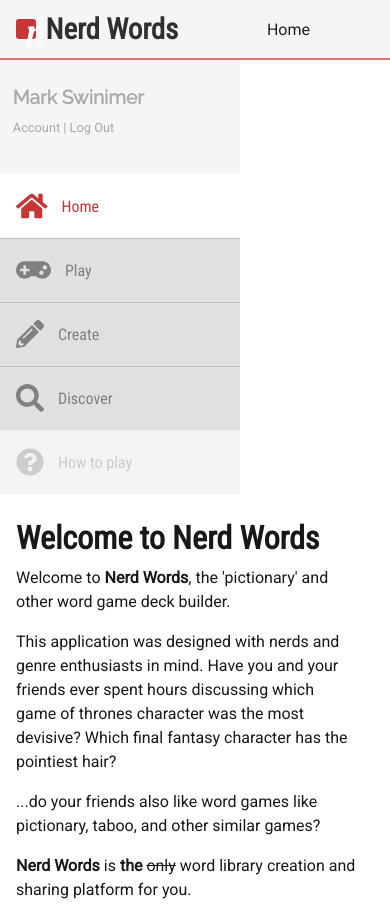
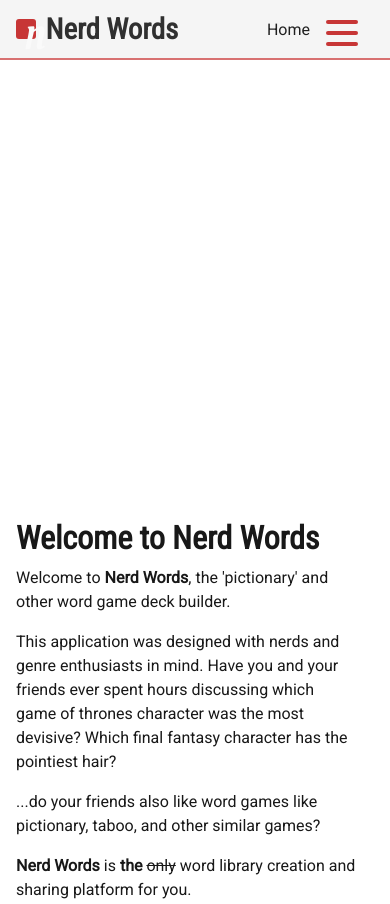
Before and after one commit to markswinimer/nerd-words, a React (Create React App) app in the folder client/: page / in a window 390 px wide. Built offline with nearby package versions, Linux system fonts and the light colour scheme.

Commit message:
further burger/menu mobile

```diff
--- a/client/src/App.js
+++ b/client/src/App.js
@@ -26,32 +26,27 @@ const routes = [
   {
     path: '/',
     exact: true,
-    menu: () => <Menu currentPage='home'/>,
+    currentPage: 'home',
     main: () => <Home />
   },
   {
     path: '/play',
-    menu: () => <Menu currentPage='play'/>,
+    currentPage: 'play',
     main: () => <Play />
   },
   {
     path: '/create',
-    menu: () => <Menu currentPage='create'/>,
+    currentPage: 'create',
     main: () => <Create />
   },
   {
     path: '/discover',
-    menu: () => <Menu currentPage='discover'/>,
+    currentPage: 'discover',
     main: () => <Discover />
   },
   {
-    path: '/community',
-    menu: () => <Menu currentPage='community'/>,
-    main: () => <h1>Community</h1>
-  },
-  {
     path: '/howto',
-    menu: () => <Menu currentPage='howto'/>,
+    currentPage: 'howto',
     main: () => <h1>How to play</h1>
   },
 ]
@@ -66,10 +61,9 @@ function App() {
           <div className='App'>
           <Navbar />
 
-          {/* <div>
+          <div>
               <Burger open={open} setOpen={setOpen}/>
-              <Menu open={open} setOpen={setOpen}/>
-          </div> */}
+          </div>
 
             <div className='Main'>
               {routes.map((route, index) => (
@@ -77,7 +71,10 @@ function App() {
                   key={route.path}
                   path={route.path}
                   exact={route.exact}
-                  component={route.menu}
+                  component={() => <Menu
+                      currentPage={route.currentPage}
+                      open={open}
+                    />}
                 />
               ))}
               <div className="Container">
--- a/client/src/components/Burger/Burger.js
+++ b/client/src/components/Burger/Burger.js
@@ -2,9 +2,10 @@
 import React from 'react';
 import { StyledBurger } from './Burger.styled';
 
-const Burger = () => {
+const Burger = ({ open, setOpen }) => {
+
     return (
-        <StyledBurger>
+        <StyledBurger open={open} onClick={() => setOpen(!open)}>
             <div />
             <div />
             <div />
--- a/client/src/components/Burger/Burger.styled.js
+++ b/client/src/components/Burger/Burger.styled.js
@@ -2,8 +2,8 @@ import styled from 'styled-components';
 
 export const StyledBurger = styled.button`
   position: absolute;
-  top: 5%;
-  left: 2rem;
+  top: 2%;
+  right: 2rem;
   display: flex;
   flex-direction: column;
   justify-content: space-around;
--- a/client/src/components/Menu/Menu.js
+++ b/client/src/components/Menu/Menu.js
@@ -1,15 +1,14 @@
 import React from 'react';
-import { Link } from 'react-router-dom'
 
 import { FontAwesomeIcon } from '@fortawesome/react-fontawesome'
 import { faHome, faPencilAlt, faSearch, faCommentAlt, faQuestionCircle, faGamepad } from '@fortawesome/free-solid-svg-icons'
 
 import { StyledMenu, StyledLink } from './Menu.styled';
 
-class Menu extends React.Component {
-    render() {
+const Menu = ({ currentPage, open }) => {
+
         return(
-            <StyledMenu >
+            <StyledMenu open={open}>
 
                 <div className="user">
                     <h3 id="name">Mark Swinimer</h3>
@@ -18,28 +17,28 @@ class Menu extends React.Component {
 
                 <div>
                     <StyledLink className={
-                        this.props.currentPage === 'home' ? 'Menu-link active' : 'Menu-link'
+                        currentPage === 'home' ? 'Menu-link active' : 'Menu-link'
                     } to='/'>
                         <FontAwesomeIcon className="icon" icon={faHome} />
                         Home
                     </StyledLink>
 
                     <StyledLink className={
-                        this.props.currentPage === 'play' ? 'Menu-link active' : 'Menu-link'
+                        currentPage === 'play' ? 'Menu-link active' : 'Menu-link'
                     } to='/play'>
                         <FontAwesomeIcon className="icon" icon={faGamepad} />
                         Play
                     </StyledLink>
 
                     <StyledLink className={
-                        this.props.currentPage === 'create' ? 'Menu-link active' : 'Menu-link'
+                        currentPage === 'create' ? 'Menu-link active' : 'Menu-link'
                     } to='/create'>
                             <FontAwesomeIcon className="icon" icon={faPencilAlt} />
                         Create
                     </StyledLink>
 
                     <StyledLink className={
-                        this.props.currentPage === 'discover' ? 'Menu-link active' : 'Menu-link'
+                        currentPage === 'discover' ? 'Menu-link active' : 'Menu-link'
                     } to='/discover'>
                         <FontAwesomeIcon className="icon" icon={faSearch} />
                         Discover
@@ -57,5 +56,4 @@ class Menu extends React.Component {
             </StyledMenu>
         )
     }
-}
 export default Menu;
--- a/client/src/components/Menu/Menu.styled.js
+++ b/client/src/components/Menu/Menu.styled.js
@@ -3,12 +3,16 @@ import { Link } from 'react-router-dom';
 
 export const StyledMenu = styled.nav`
     width: 15em;
-    min-width: 15em;
     height: 100%;
     background-color: ${({ theme }) => theme.primaryBackground};
     display: flex;
     flex-direction: column;
 
+    @media (max-width: ${({ theme }) => theme.mobile}) {
+        transform: ${({ open }) => open ? 'translateX(0)' : 'translateX(-100%)'};
+        width: 100%;
+        flex-direction: column;
+    }
     .user {
       padding-left: 1em;
       padding: 2em 0em 3em 1em;
```
